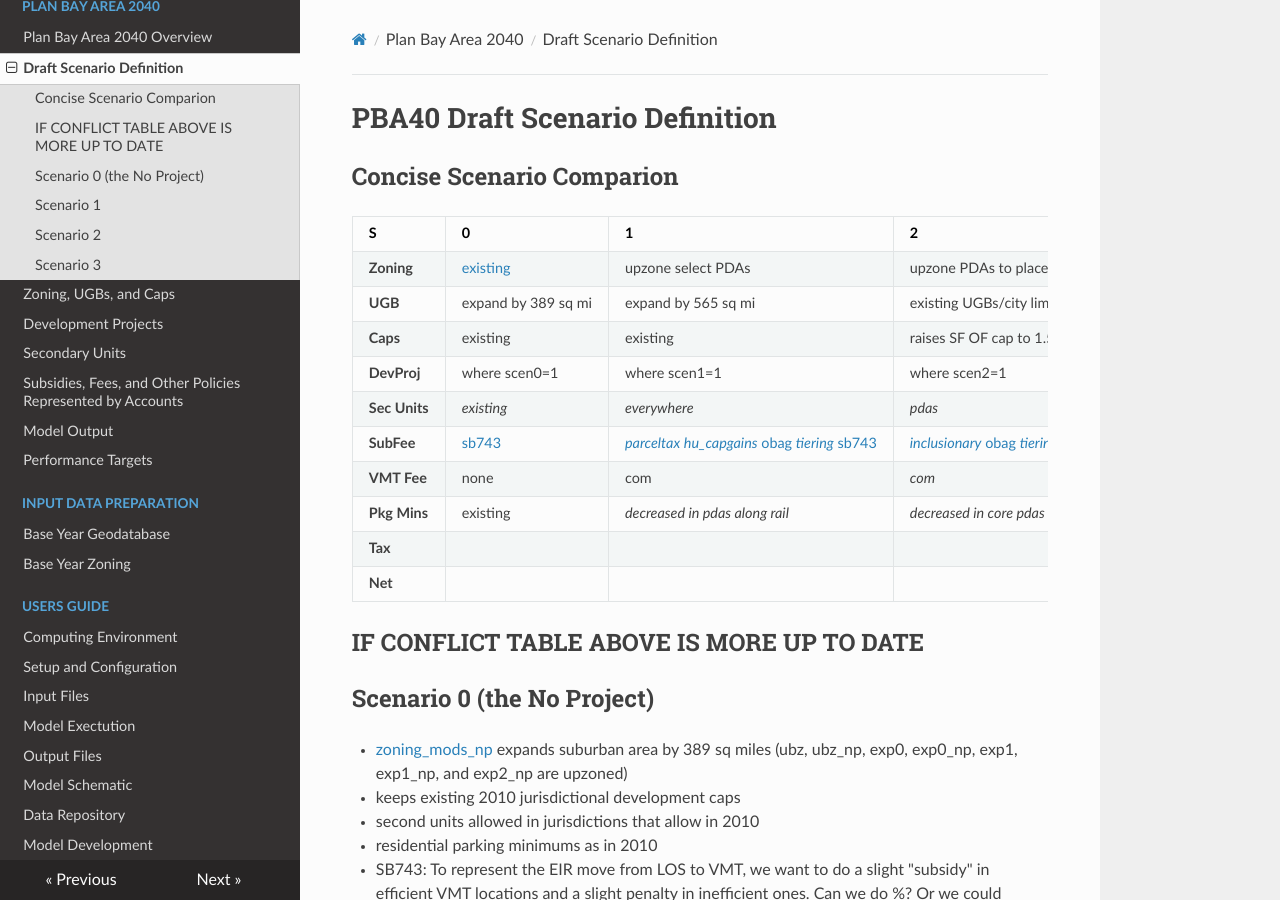
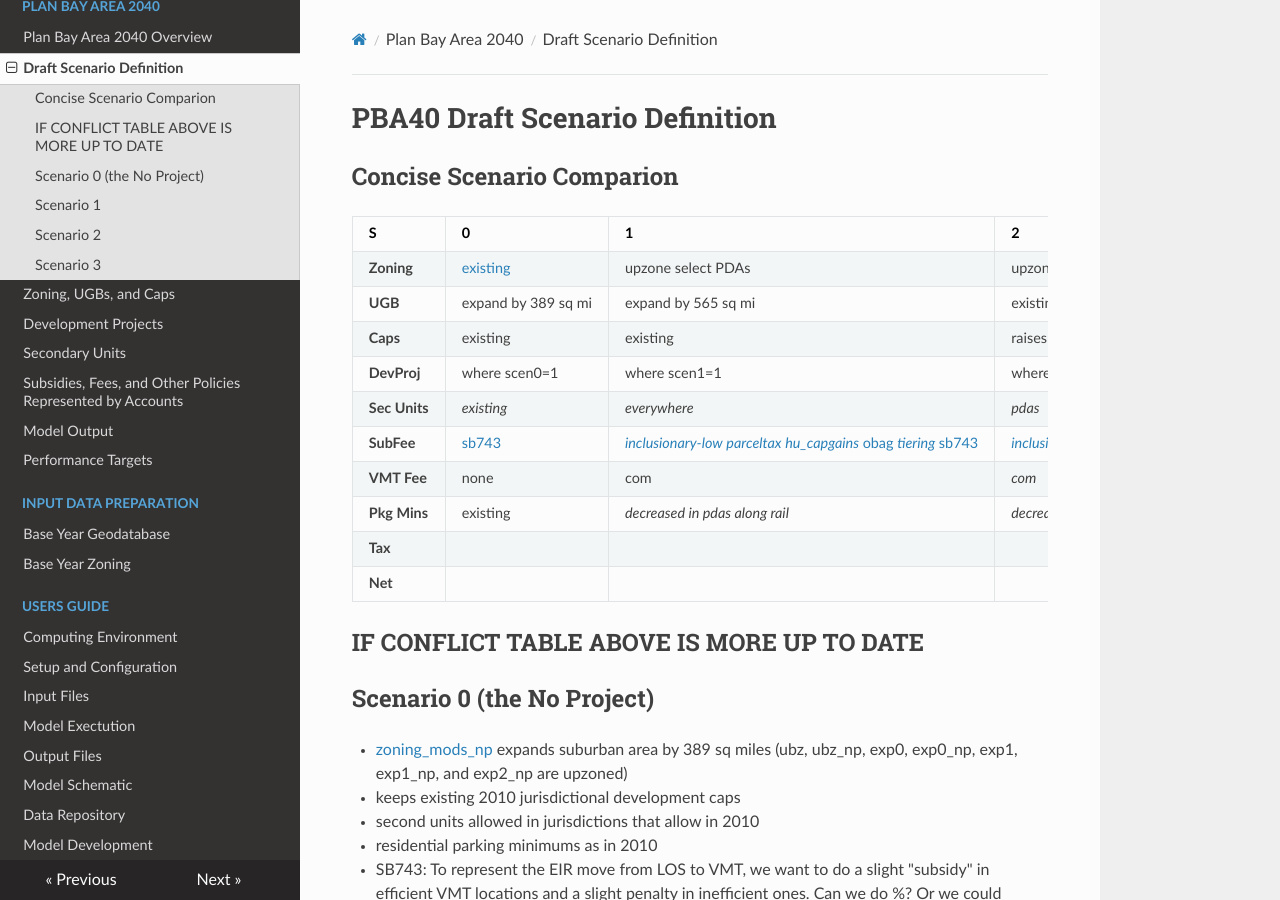
Before and after one commit to BayAreaMetro/baus_docs2, an MkDocs documentation site: the page built from docs/pba40/scenarios_def_pba40.md, in a window 1280 px wide and 900 px high. Built offline with MkDocs 1.6.1, drawn with Linux system fonts in a browser that asks for light colours; nearby versions of some CDN libraries; old or Windows-style settings are respelled for this version of MkDocs.

Commit message:
Update scenarios_def_pba40.md

```diff
--- a/docs/pba40/scenarios_def_pba40.md
+++ b/docs/pba40/scenarios_def_pba40.md
@@ -9,7 +9,7 @@
 **Caps** | existing | existing | raises SF OF cap to 1.5m | drops SF OF cap
 **DevProj** | where scen0=1 | where scen1=1 | where scen2=1 | where scen3=1
 **Sec Units** | *existing* | *everywhere* | *pdas* | *in big 3*
-**SubFee** | [sb743](accounts_pba40.md#sb743) | [*parceltax*](accounts_pba40.md#parcel-tax) [*hu_capgains*](accounts_pba40.md#housing-capital-gains-tax) [obag](accounts_pba40.md#obag) [*tiering*](accounts_pba40.md#ceqa-tiering) [sb743](accounts_pba40.md#sb743) | [*inclusionary*](accounts_pba40.md#inclusionary-zoning) [obag](accounts_pba40.md#obag) [*tiering*](accounts_pba40.md#ceqa-tiering) [sb743](accounts_pba40.md#sb743) | [obag](accounts_pba40.md#obag) [*tiering*](accounts_pba40.md#ceqa-tiering) [sb743](accounts_pba40.md#sb743)
+**SubFee** | [sb743](accounts_pba40.md#sb743) | [*inclusionary-low*](accounts_pba40.md#inclusionary-zoning-low) [*parceltax*](accounts_pba40.md#parcel-tax) [*hu_capgains*](accounts_pba40.md#housing-capital-gains-tax) [obag](accounts_pba40.md#obag) [*tiering*](accounts_pba40.md#ceqa-tiering) [sb743](accounts_pba40.md#sb743) | [*inclusionary-medium*](accounts_pba40.md#inclusionary-zoning-medium) [obag](accounts_pba40.md#obag) [*tiering*](accounts_pba40.md#ceqa-tiering) [sb743](accounts_pba40.md#sb743) | [*inclusionary-high*](accounts_pba40.md#inclusionary-zoning-high) [obag](accounts_pba40.md#obag) [*tiering*](accounts_pba40.md#ceqa-tiering) [sb743](accounts_pba40.md#sb743)
 **VMT Fee** | none | com | *com* | [res](accounts_pba40.md#vmt-fees)
 **Pkg Mins** | existing | *decreased in pdas along rail* | *decreased in core pdas* | *decreased in big 3 and neighbors*
 **Tax** |  |  | | *land value tax in big 3 and neighbors*
```
